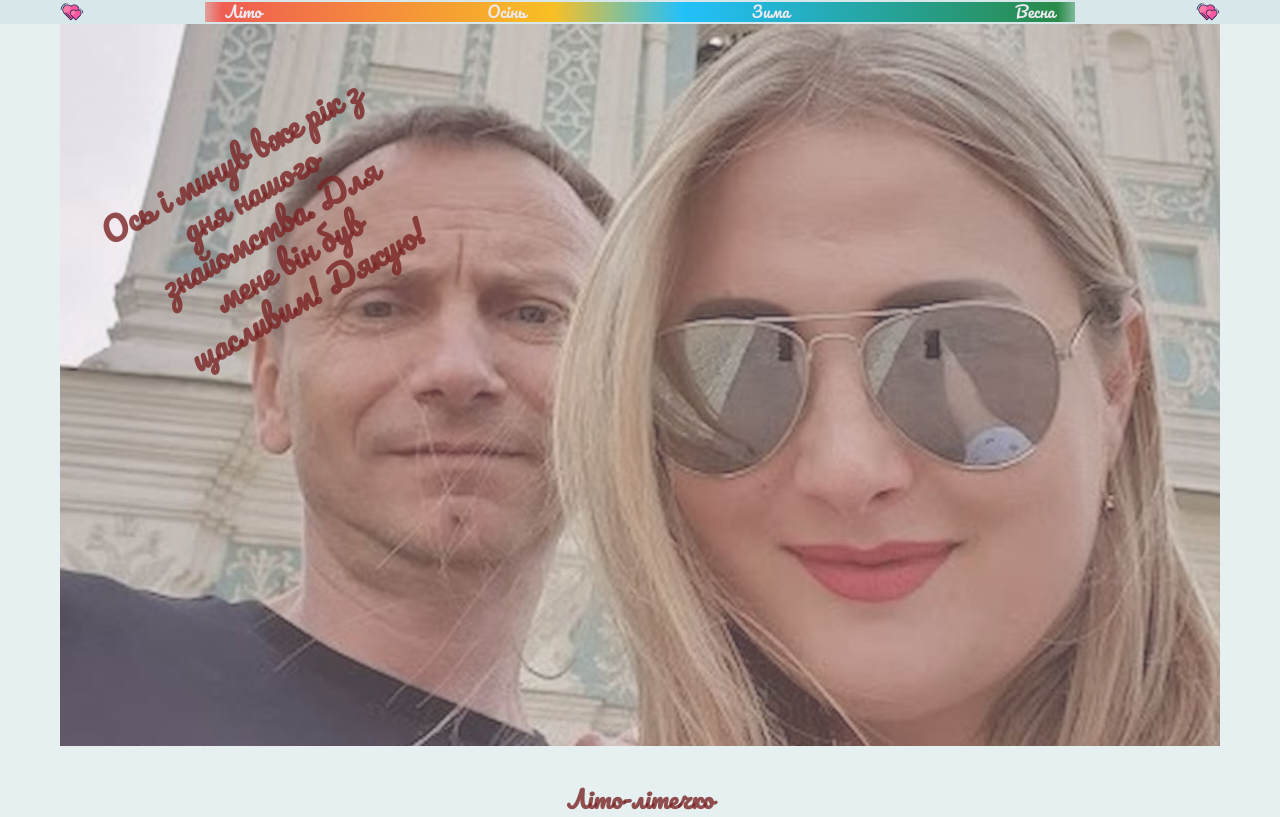
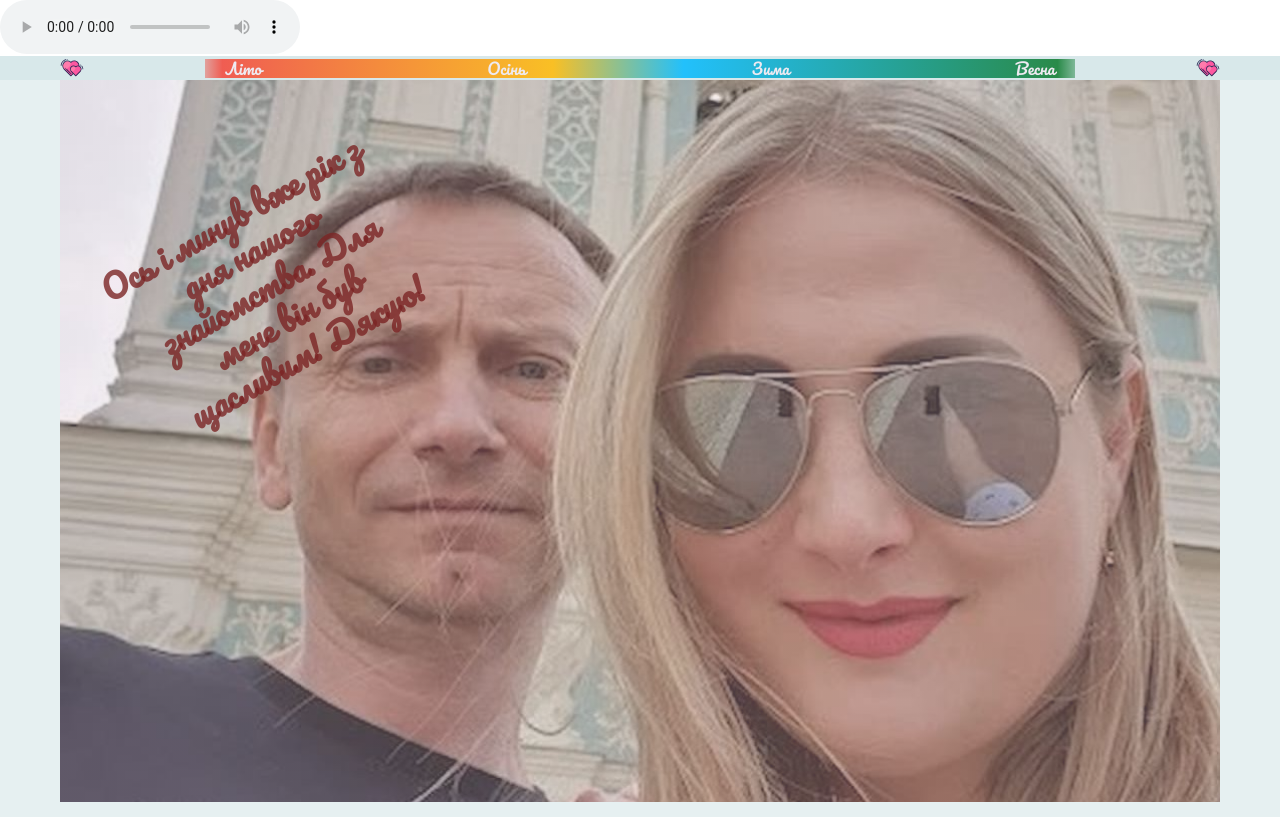
Before and after one commit to havryliaksv/-anniversary, a plain HTML site: page index.html in a window 1280 px wide. Shown: the top 817 px of the page. Drawn offline with nearby package versions, Linux system fonts and the light colour scheme.

Commit message:
add audio

```diff
--- a/css/styles.css
+++ b/css/styles.css
@@ -346,9 +346,6 @@ body {
   background-image: url(../images/smile.svg);
   background-size: cover;
 }
-.audio {
-  position: absolute;
-}
 .autumn-video-title {
   margin-top: 40px;
   color: rgb(255, 157, 0);
--- a/index.html
+++ b/index.html
@@ -25,7 +25,7 @@
   </head>
 
   <body>
-    <audio class="audio visually-hidden" controls autoplay loop>
+    <audio class="audio" controls autoplay loop>
       <source
         src="./video/kinofilm_moj_laskovij_i_nezhnij_zver_-_ja_baldeju_ot_etoj_muzikitakoj_relaks_(z2.fm).mp3"
         type="audio/mpeg"
```
